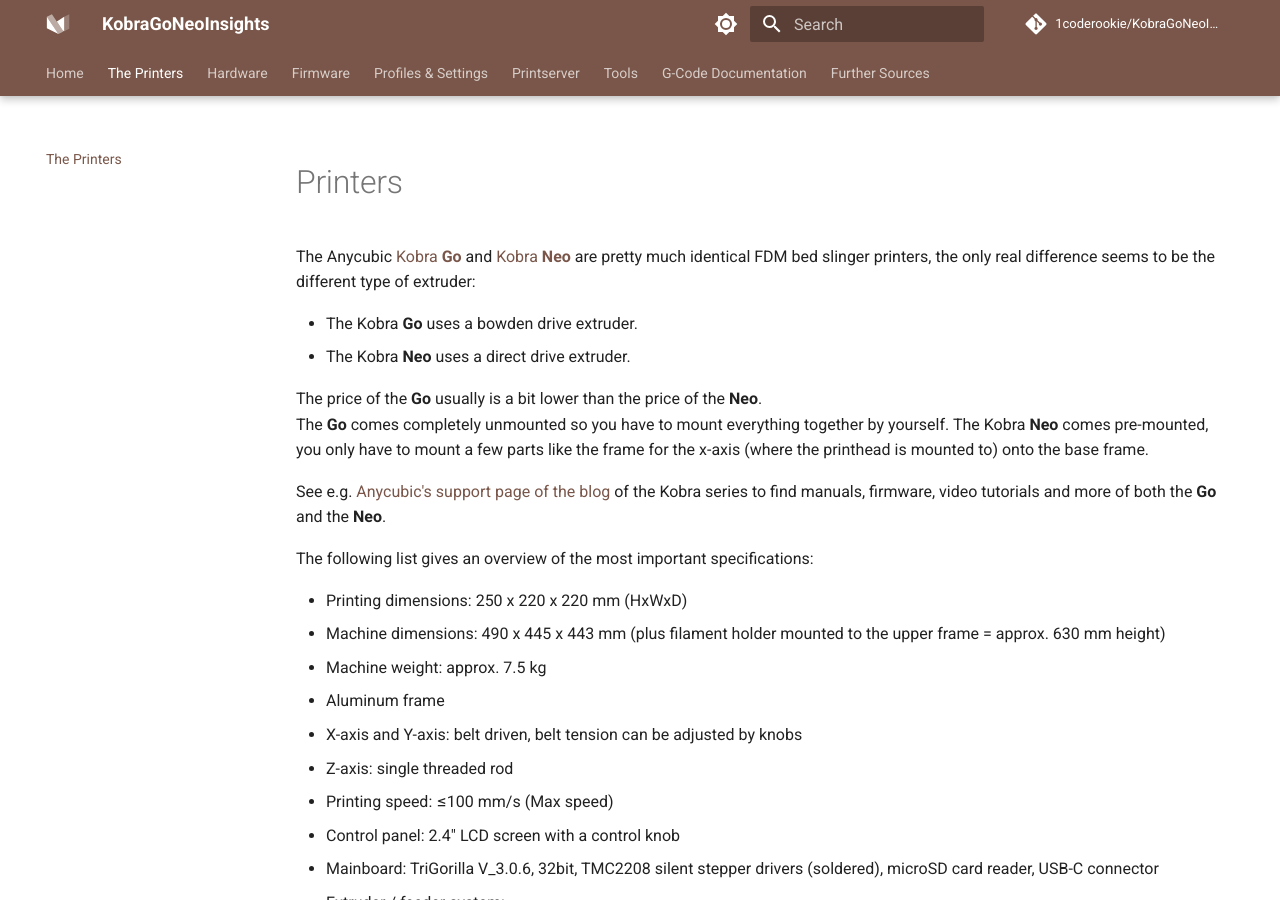
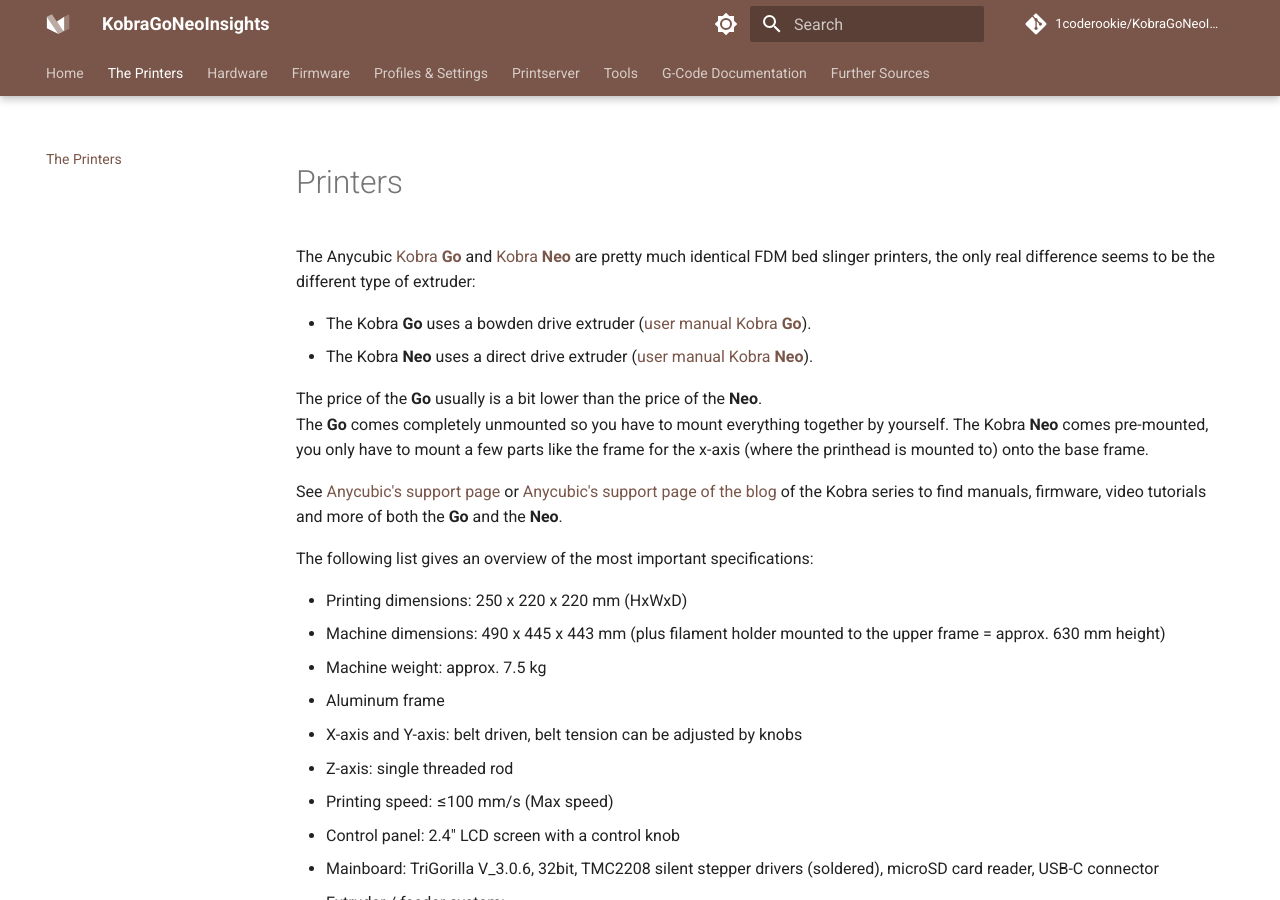
Before and after one commit to 1coderookie/KobraGoNeoInsights, an MkDocs documentation site: the page built from docs/printers.md, in a window 1280 px wide and 900 px high. Built offline with MkDocs 1.6.1 and Material for MkDocs 9.7.7, drawn with Linux system fonts in a browser that asks for light colours; comment, search, counter and statistics services are not loaded.

Commit message:
Update printers.md

```diff
--- a/docs/printers.md
+++ b/docs/printers.md
@@ -3,13 +3,13 @@
 # Printers
 The Anycubic [Kobra **Go**](https://www.anycubic.com/collections/3d-printers/products/kobra-go) and [Kobra **Neo**](https://www.anycubic.com/collections/3d-printers/products/kobra-neo) are pretty much identical FDM bed slinger printers, the only real difference seems to be the different type of extruder:
 
-- The Kobra **Go** uses a bowden drive extruder.
-- The Kobra **Neo** uses a direct drive extruder.
+- The Kobra **Go** uses a bowden drive extruder ([user manual Kobra **Go**](https://cdn.shopify.com/s/files/1/0245/5519/2380/files/Anycubic_Kobra_Go_User_Manual_221102_V0.0.4.pdf?v=1667812989)).
+- The Kobra **Neo** uses a direct drive extruder ([user manual Kobra **Neo**](https://cdn.shopify.com/s/files/1/0245/5519/2380/files/Anycubic_Kobra_Neo_20230109_V0.1.0_English.pdf?v=1673859391)).
 
 The price of the **Go** usually is a bit lower than the price of the **Neo**.
 The **Go** comes completely unmounted so you have to mount everything together by yourself. The Kobra **Neo** comes pre-mounted, you only have to mount a few parts like the frame for the x-axis (where the printhead is mounted to) onto the base frame.
 
-See e.g. [Anycubic's support page of the blog](https://www.anycubic.com/blogs/news/all-you-need-to-know-about-kobra-series) of the Kobra series to find manuals, firmware, video tutorials and more of both the **Go** and the **Neo**.
+See [Anycubic's support page](https://www.anycubic.com/pages/firmware-software) or [Anycubic's support page of the blog](https://www.anycubic.com/blogs/news/all-you-need-to-know-about-kobra-series) of the Kobra series to find manuals, firmware, video tutorials and more of both the **Go** and the **Neo**.
 
 The following list gives an overview of the most important specifications:
 
```
